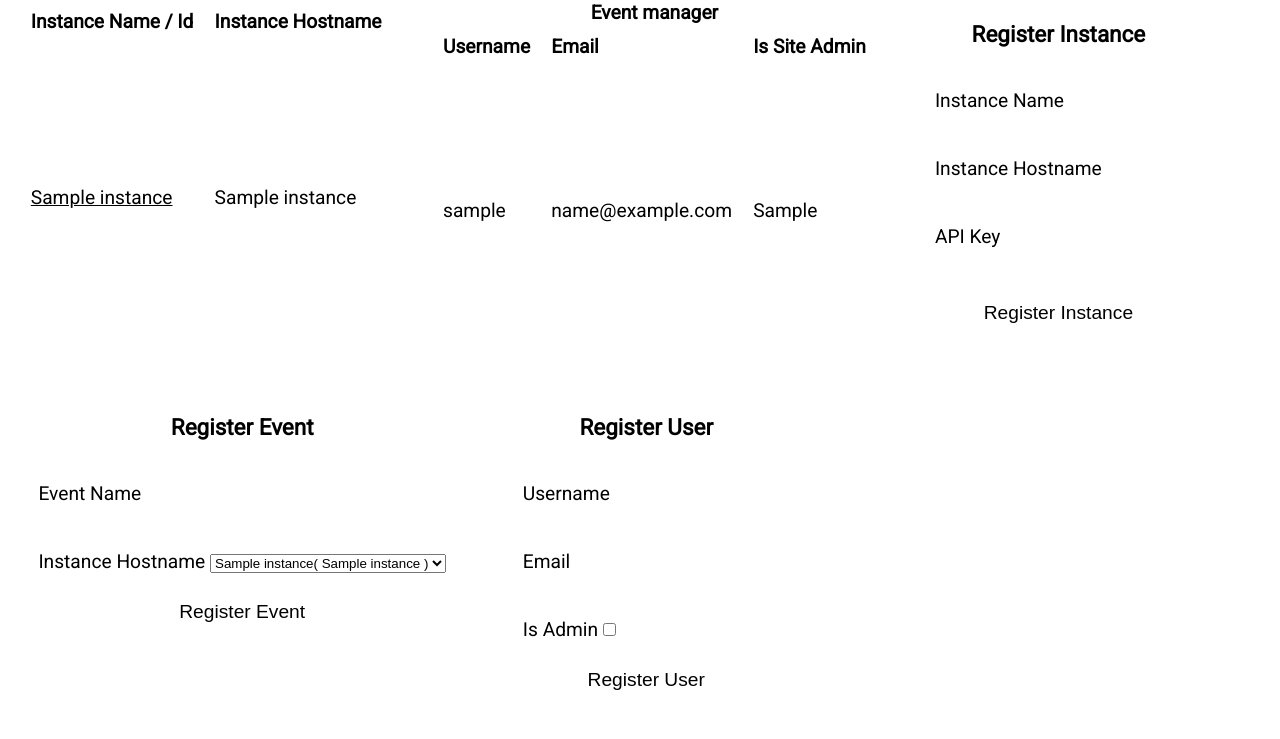
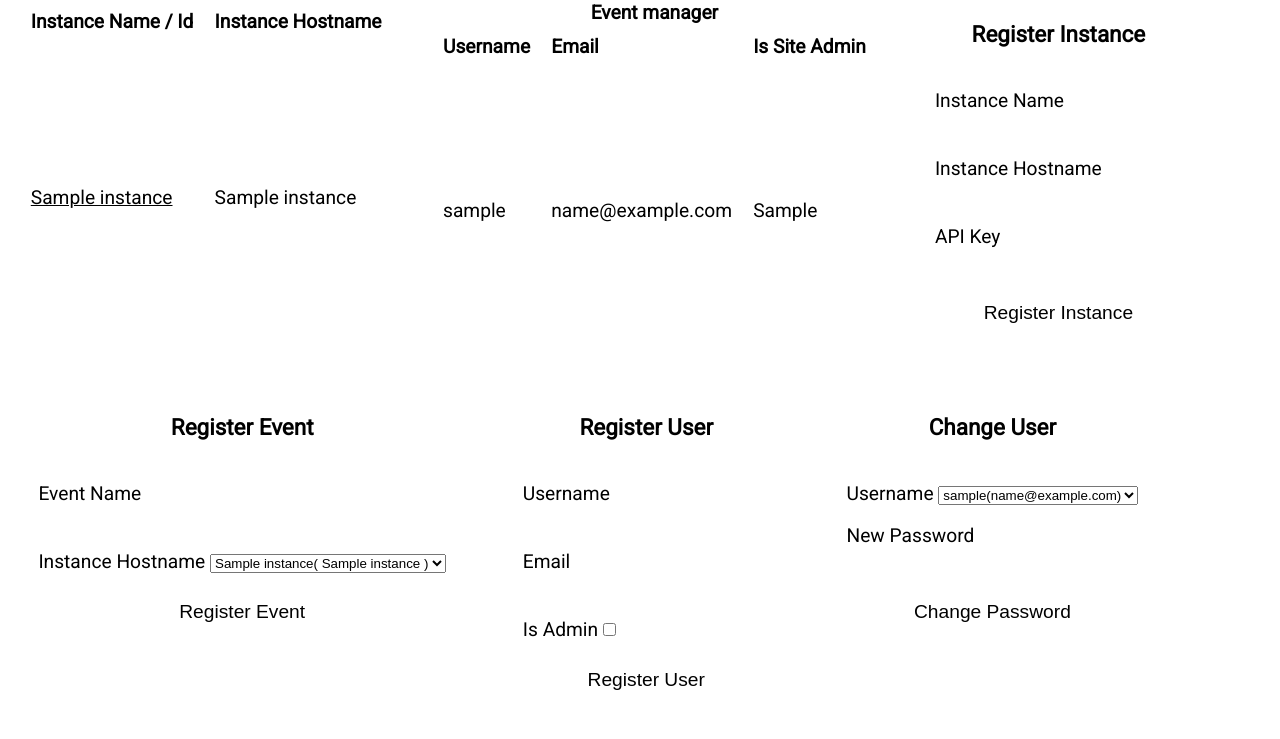
Before and after one commit to readytogoout/eventpanel, a Flask app: template templates/admin.html in a window 1280 px wide. Shown: the part 64-803 px from the top of the page. Run offline with Flask 2, Linux system fonts and the light colour scheme; the template is opened without the code that fills it: most values are stand-ins (such as "Sample title", 1, 10 or a date in 2020); parts of the project's set-up code (start-up, migrations or seed data) failed here and were passed over; some libraries are stand-ins or nearby versions.

Commit message:
Change password
Signed-off-by: Roman Gräf <romangraef@loves.dicksinhisan.us>

```diff
--- a/templates/admin.html
+++ b/templates/admin.html
@@ -129,7 +129,7 @@
                     <p>
                         <label>
                             Is Admin
-                            <input type="checkbox", name="is-admin">
+                            <input type="checkbox" , name="is-admin">
                         </label>
                     </p>
                     <p>
@@ -138,5 +138,31 @@
                 </fieldset>
             </form>
         </div>
+        <div class="instance-form bordered">
+            <h3 class="text-center">Change User</h3>
+            <form method="post" action="{{ url_for('admin.change_password') }}">
+                <fieldset>
+                    <p>
+                        <label>
+                            Username
+                            <select name="manager">
+                                {% for manager in managers %}
+                                    <option value="{{ manager.username }}">{{ manager.username }}({{ manager.email }})</option>
+                                {% endfor %}
+                            </select>
+                        </label>
+                    </p>
+                    <p>
+                        <label>
+                            New Password
+                            <input type="password" name="password">
+                        </label>
+                    </p>
+                    <p>
+                        <input type="submit" name="submit" value="Change Password">
+                    </p>
+                </fieldset>
+            </form>
+        </div>
     </div>
 {% endblock %}
```
Also changed, not shown: admin.py (+12 -2 lines).
